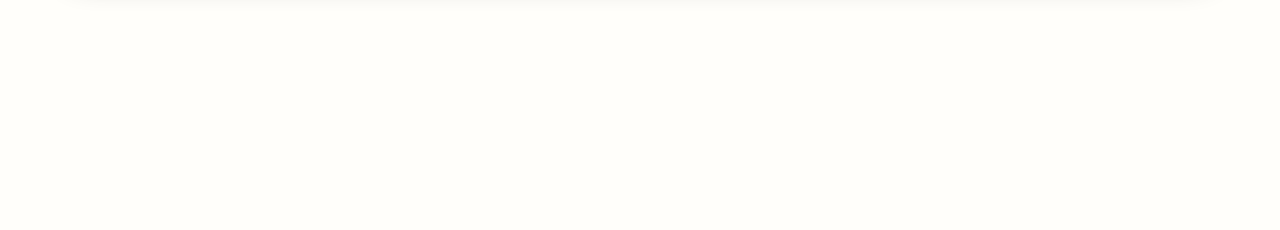
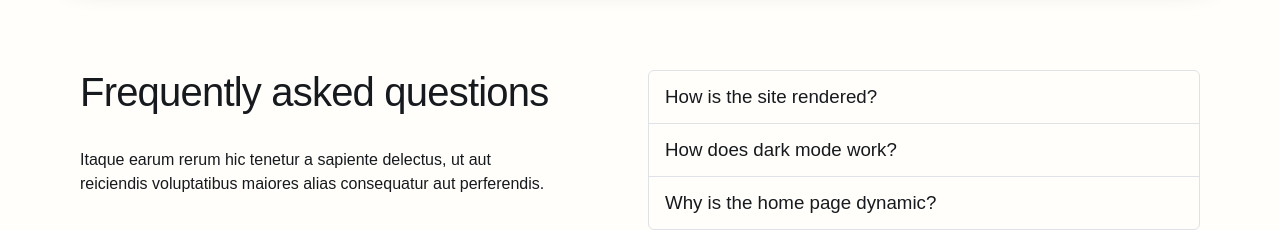
Before and after one commit to raymond8505/okta-assessment, a Next.js app: page / in a window 1280 px wide. Shown: the part 1320-1550 px from the top of the page. Before the commit the page ends 1390 px from the top, so only its background shows below. Built offline with nearby package versions, Linux system fonts and the light colour scheme.

Commit message:
add heading 2, cleanup theme comments

```diff
--- a/src/app/page.tsx
+++ b/src/app/page.tsx
@@ -3,13 +3,15 @@
 import heroImage from "@/resources/images/blurred-ui.png";
 import { styled } from "styled-components";
 import { theme } from "@/styles/theme";
-import { H1 } from "@/components/primitives/headings/headings";
+import { H1, H2 } from "@/components/primitives/headings/headings";
 import { Breadcrumbs } from "@/components/breadcrumbs/Breadcrumbs";
 import { QuoteCarousel } from "@/components/quote-carousel/QuoteCarousel";
 import {
   PrimaryButton,
   SecondaryButton,
 } from "@/components/primitives/buttons";
+import { Accordion } from "@/components/accordion/Accordion";
+import { accordionFaqFixture } from "@/fixtures/accordion-items.fixture";
 
 const HeroImage = styled(Image)`
   height: 548px;
@@ -96,6 +98,24 @@
           <QuoteCarousel height="70vh" mode="overflow" />
         </QuotesContainer>
       </QuotesRow>
+
+      <Row>
+        <Container>
+          <Row>
+            <Col $sm={12} $lg={6}>
+              <H2>Frequently asked questions</H2>
+              <p>
+                Itaque earum rerum hic tenetur a sapiente delectus, ut aut
+                reiciendis voluptatibus maiores alias consequatur aut
+                perferendis.
+              </p>
+            </Col>
+            <Col $sm={12} $lg={6}>
+              <Accordion items={accordionFaqFixture} headingLevel={3} />
+            </Col>
+          </Row>
+        </Container>
+      </Row>
     </main>
   );
 }
--- a/src/components/breadcrumbs/Breadcrumbs.tsx
+++ b/src/components/breadcrumbs/Breadcrumbs.tsx
@@ -16,7 +16,7 @@
   gap: ${theme.space[1]};
 
   font-weight: 400;
-  font-size: ${theme["font-size"].breadcrumbs};
+  font-size: ${theme.breadcrumbs.fontSize};
   line-height: 1.4;
   letter-spacing: 0.1px;
 `;
--- a/src/components/primitives/headings/headings.tsx
+++ b/src/components/primitives/headings/headings.tsx
@@ -4,6 +4,14 @@
 export const H1 = styled.h1`
   font-weight: normal;
   font-size: ${theme["font-size"]["h1"]};
-  line-height: ${theme["line-height"]["h1"]};
+  line-height: ${theme["line-height"]["heading"]};
   letter-spacing: ${theme["letter-spacing"]["tight"]};
 `;
+
+export const H2 = styled.h2`
+  font-weight: normal;
+  font-size: ${theme["font-size"]["h2"]};
+  line-height: ${theme["line-height"]["heading"]};
+  letter-spacing: ${theme["letter-spacing"]["tight"]};
+  margin-bottom: ${theme.space[6]};
+`;
--- a/src/styles/theme.ts
+++ b/src/styles/theme.ts
@@ -1,26 +1,5 @@
 import { createTheme } from "styled-components";
 
-/**
- * Design tokens.
- *
- * `createTheme` (styled-components v6.4+) turns every leaf into a CSS custom
- * property reference, so `theme.color.bg` is the *string*
- * `"var(--sc-color-bg, #ffffff)"` rather than a colour value. Three
- * consequences worth knowing:
- *
- *  1. This module is a plain constant — no React context, no ThemeProvider.
- *     It imports freely into Server Components.
- *  2. There is exactly ONE theme object for both light and dark. The CSS
- *     variable switches (see ThemeOverrides); the JS value never does. So
- *     class-name hashes are identical on server and client and a theme change
- *     triggers no React re-render at all.
- *  3. Token values below are only *fallbacks* baked into the var() call. The
- *     real declarations are emitted by `theme.GlobalStyle`.
- *
- * KEY NAMING: hyphens are inserted between path *segments*, not inside a key —
- * `colorPrimary` would emit `--sc-colorPrimary`. Every key here is therefore
- * written kebab-case so the emitted properties stay kebab-case throughout.
- */
 export const theme = createTheme(
   {
     color: {
@@ -64,16 +43,19 @@
     "font-size": {
       "1rem": "16px",
       h1: "3.5rem",
-      breadcrumbs: "1.25rem",
+      h2: "2.5rem",
     },
     "line-height": {
       tight: "1.2",
       normal: "1.5",
-      h1: "1.143",
+      heading: "1.143",
     },
     "letter-spacing": {
-      tight: "-1.12px",
+      tight: "-.8px",
       normal: "0px",
+    },
+    breadcrumbs: {
+      fontSize: "1.25rem",
     },
     container: {
       max: "72rem",
```
